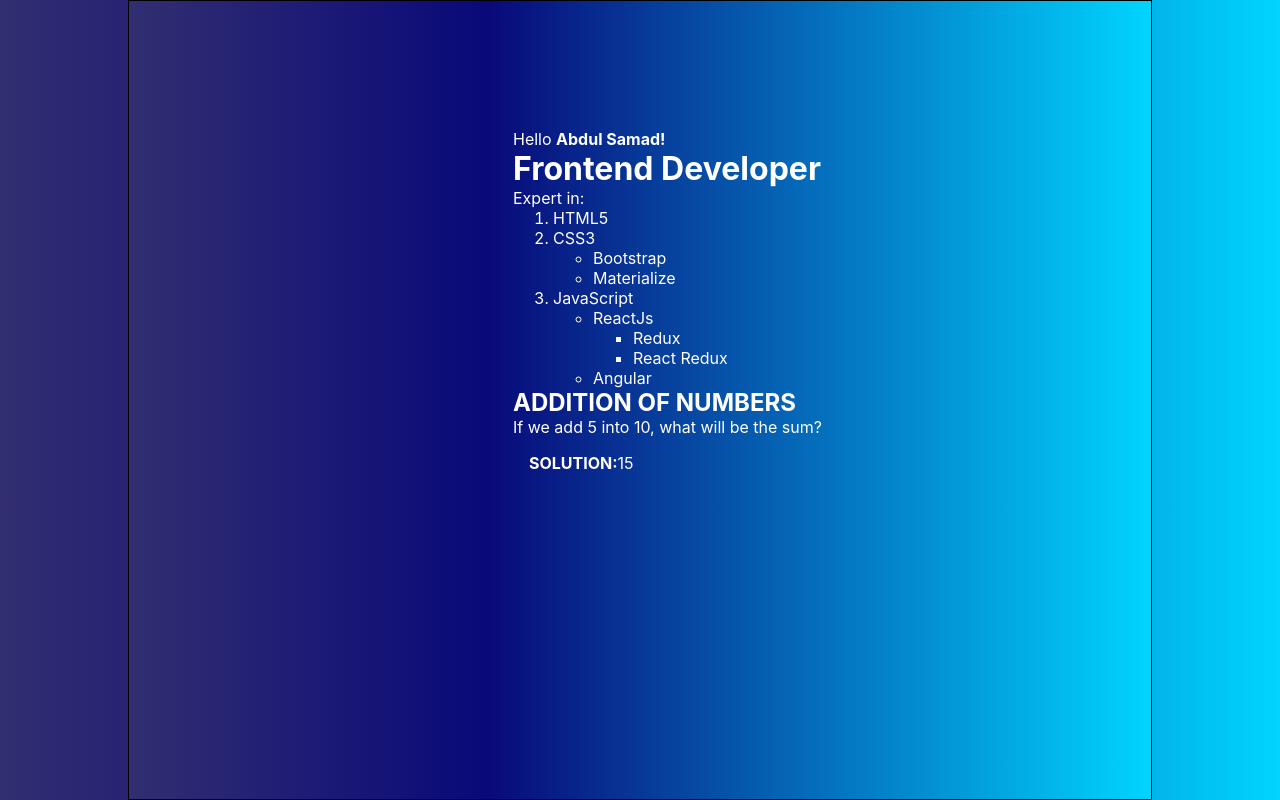
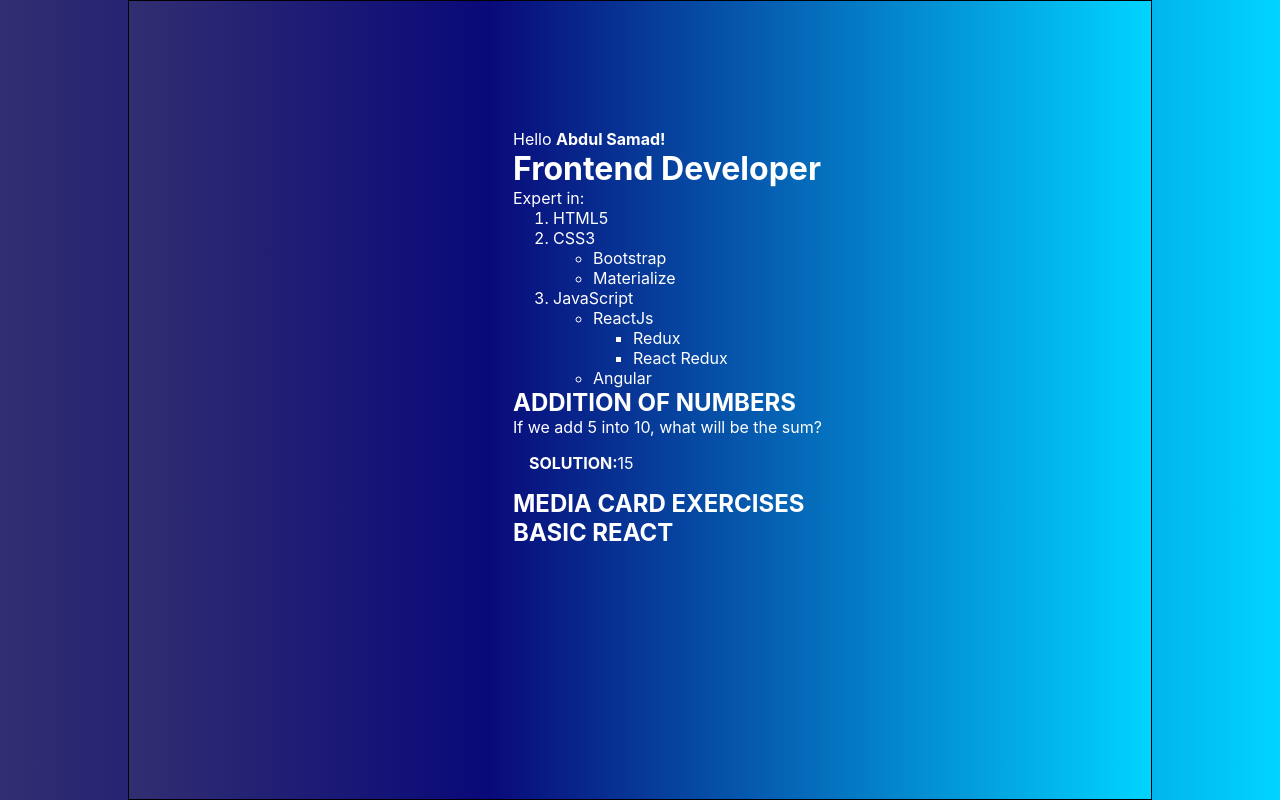
Before and after one commit to samadakram/Bootcamp2020-Class-3, a React (Create React App) app: page / in a window 1280 px wide. Built offline with nearby package versions, Linux system fonts and the light colour scheme.

Commit message:
updated App.js and MediaCard.js
imported MediaCard component in App.js

```diff
--- a/src/App.js
+++ b/src/App.js
@@ -1,5 +1,6 @@
 import React from 'react';
 import './App.css';
+import MediaCard from './MediaCard';
 
 function App(){
   return(
@@ -33,6 +34,7 @@
         <b>SOLUTION:</b>
         {5 + 10}
       </p>
+      <MediaCard title="Basic React"/>
     </div>
   );
 }
--- a/src/MediaCard.js
+++ b/src/MediaCard.js
@@ -1,10 +1,11 @@
 import React from 'react';
 import './App.css';
 
-function MediaCard(){
+function MediaCard({title, body, imageUrl}){
     return(
         <div>
-
+            <h2>Media Card Exercises</h2>
+            <h2>{title}</h2>
         </div>
     );
 }
```
